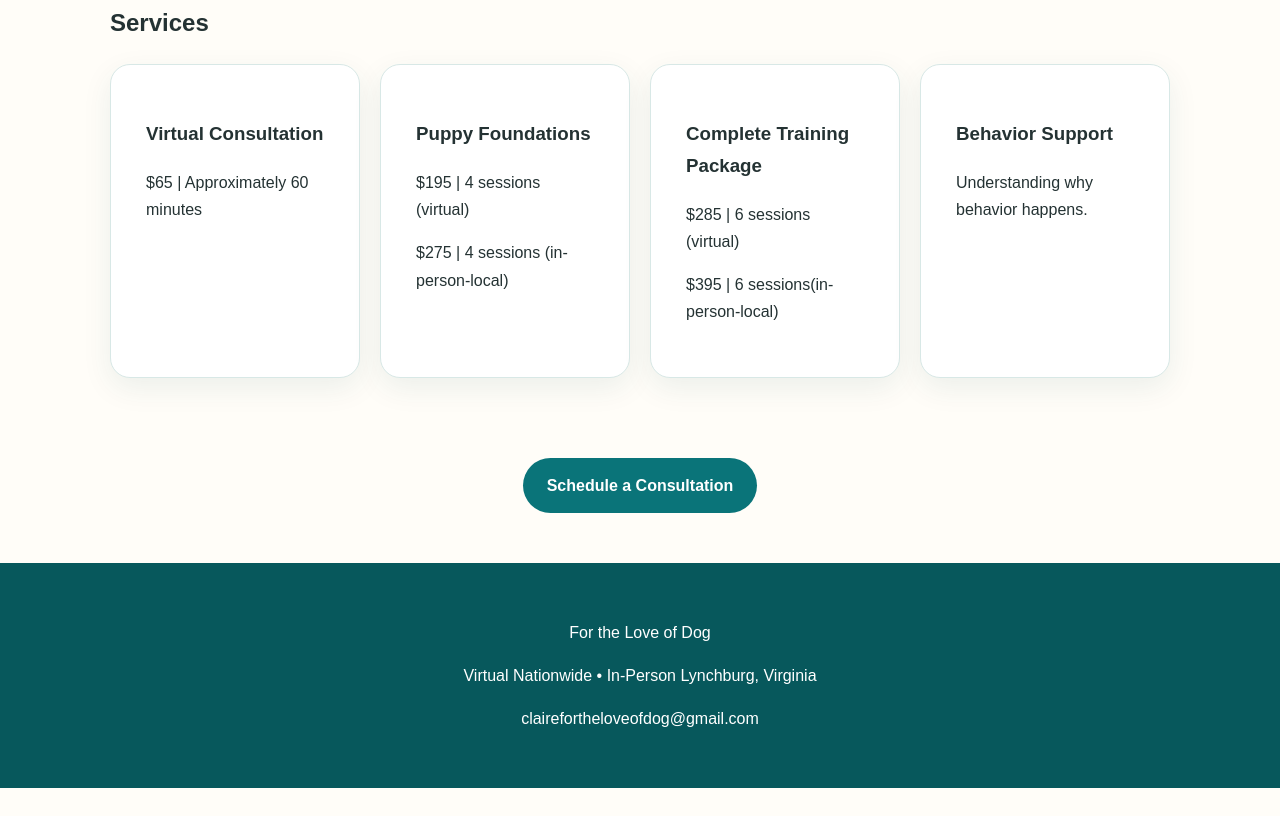
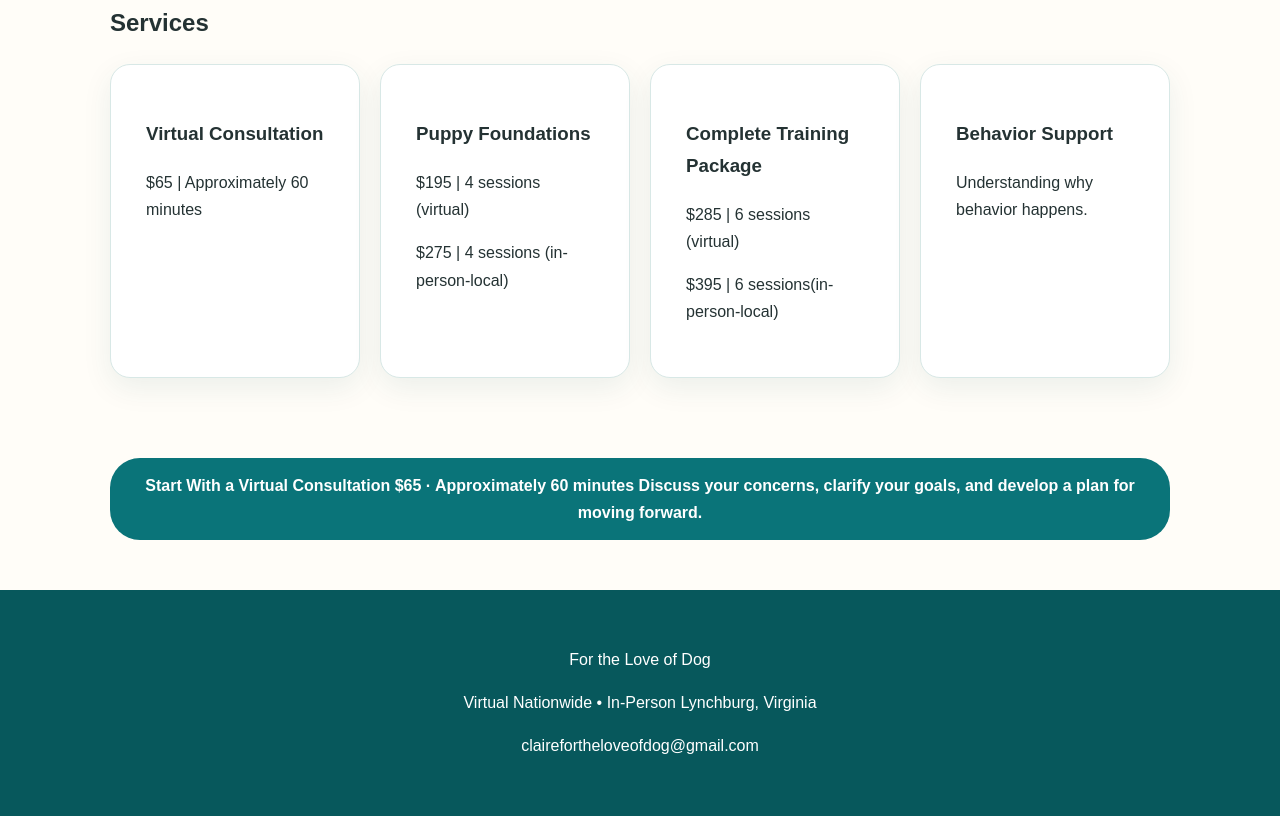
Before and after one commit to clairefortheloveofdog/forthelovedog, a website: page For the Love of Dog Website/index.html in a window 1280 px wide. Shown: the part 1633-2449 px from the top of the page. Before the commit the page ends 2421 px from the top, so only its background shows below. Drawn offline with Linux system fonts and the light colour scheme.

Commit message:
Update index.html

```diff
--- a/For the Love of Dog Website/index.html
+++ b/For the Love of Dog Website/index.html
@@ -307,7 +307,9 @@ color:#243233;
 
 <div style="text-align:center; margin-top:30px;">
 <a href="consultation.html" class="button">
-Schedule a Consultation
+Start With a Virtual Consultation
+$65 · Approximately 60 minutes
+Discuss your concerns, clarify your goals, and develop a plan for moving forward.
 </a>
 </div>
 
```
